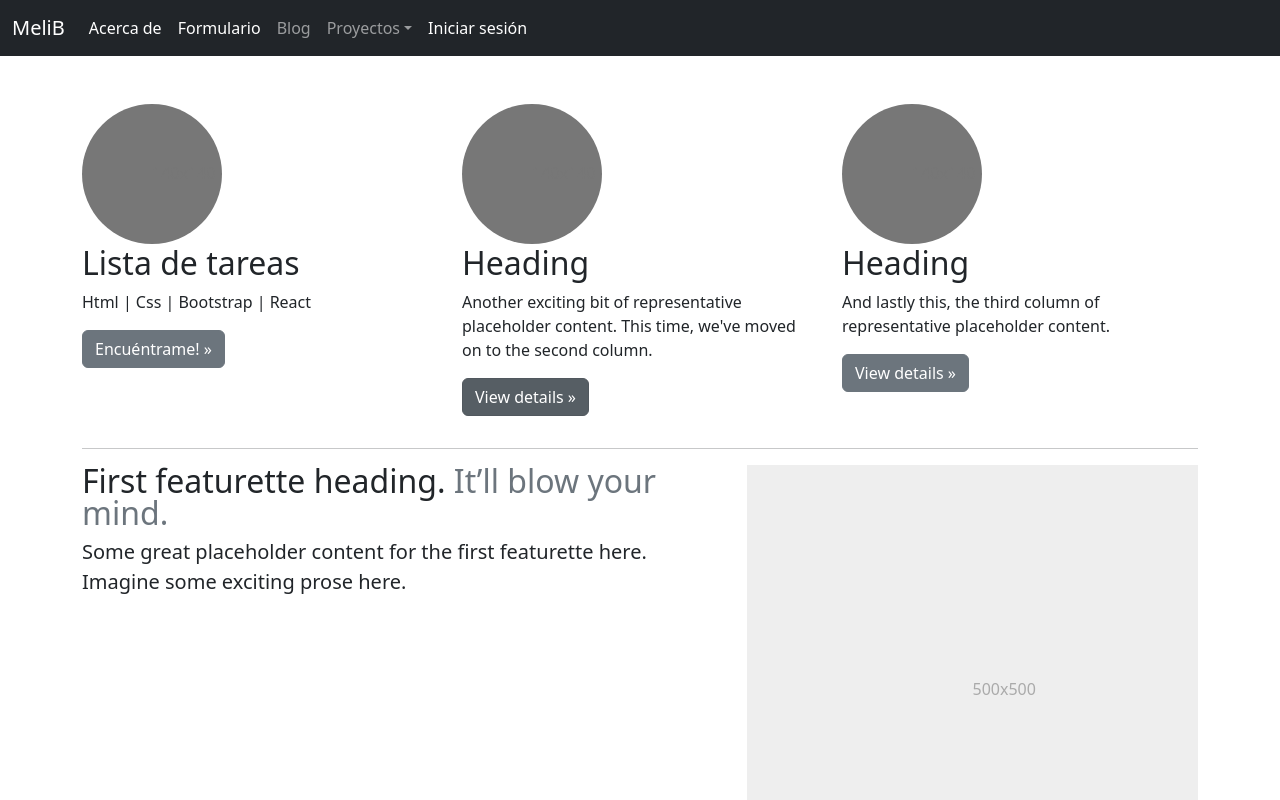
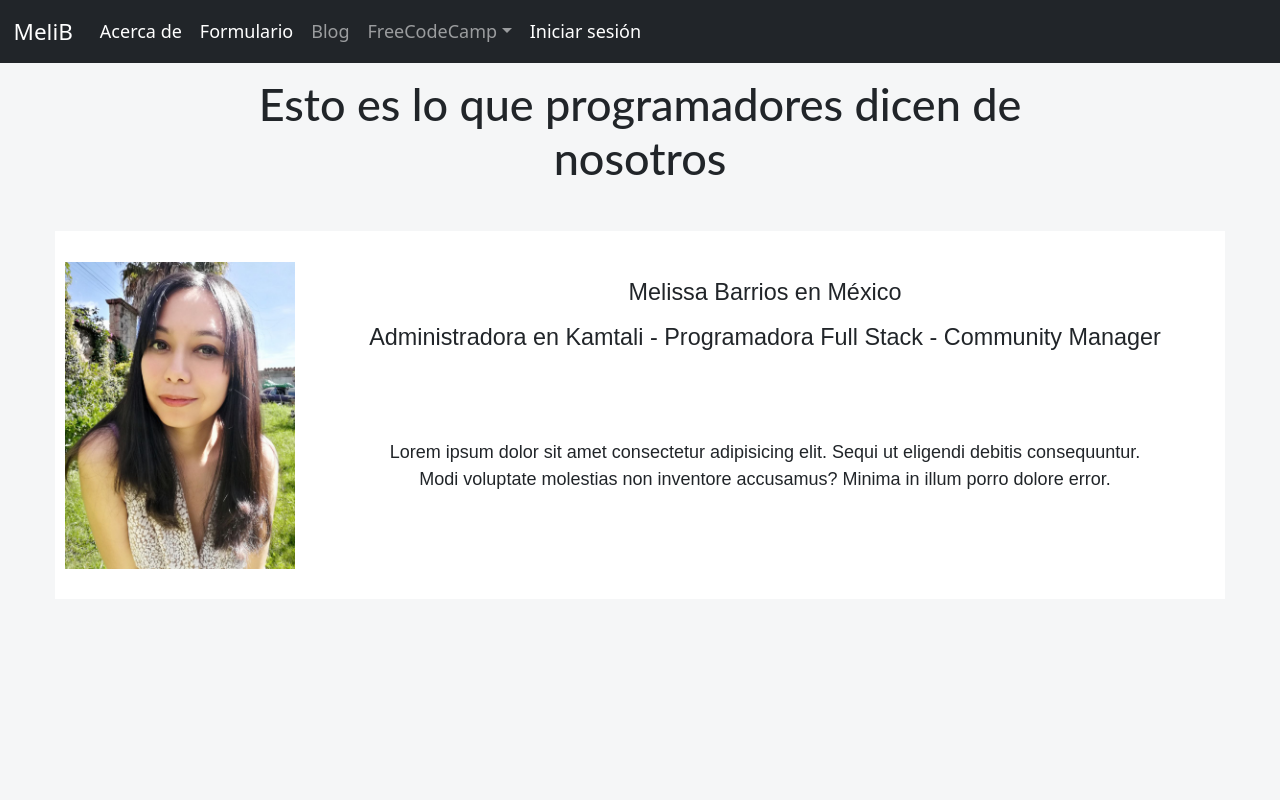
Before and after one commit to MeliBis/raiz-react, a React (Create React App) app in the folder raiz/: page /testimonios in a window 1280 px wide. Before the commit this address led to /. Shown: the top 800 px of the page. Built offline with nearby package versions, Linux system fonts and the light colour scheme.

Commit message:
inicio testimonioPage

```diff
--- a/raiz/src/components/Navbar.jsx
+++ b/raiz/src/components/Navbar.jsx
@@ -25,12 +25,12 @@ const NavBar = () => {
       </li>
       <li className="nav-item dropdown">
         <NavLink className="nav-link dropdown-toggle" to="/proyectos" role="button" data-bs-toggle="dropdown" aria-expanded="false">
-         Proyectos
+         FreeCodeCamp
         </NavLink>
         <ul className="dropdown-menu">
-          <li><NavLink className="dropdown-item" to="#">Action</NavLink></li>
-          <li><NavLink className="dropdown-item" to="#">Another action</NavLink></li>
-          <li><NavLink className="dropdown-item" to="#">Something else here</NavLink></li>
+          <li><NavLink className="dropdown-item" to="/testimonios">Testimonios</NavLink></li>
+          <li><NavLink className="dropdown-item" to="#">Segundo Proyecto action</NavLink></li>
+          <li><NavLink className="dropdown-item" to="#">Tercer proyecto</NavLink></li>
         </ul>
       </li>
       <li className="nav-item">
--- /dev/null
+++ b/raiz/src/components/Testimonios.jsx
@@ -0,0 +1,23 @@
+import React from 'react'
+
+const Testimonios = () => {
+  return (
+    <>
+        <div className=" contenedor-testimonio">
+            <div>
+              <img
+                src={require("../assets/testimonio-imgs/photo_2022-10-31_13-08-11.jpg")}
+                alt="testimonio Melissa"
+                className='imagen-testimonio' />
+            </div>
+           <div className="contenedor-texto-testimonio">
+            <p className='nombre-testimonio'>Melissa Barrios en México</p>
+            <p className='cargo-testimonio'>Administradora en Kamtali - Programadora Full Stack - Community Manager</p>
+            <p className="contenedor-texto-testimonio">Lorem ipsum dolor sit amet consectetur adipisicing elit. Sequi ut eligendi debitis consequuntur. Modi voluptate molestias non inventore accusamus? Minima in illum porro dolore error.</p>
+          </div>
+        </div>
+    </>
+  )
+}
+
+export default Testimonios
--- a/raiz/src/components/lista_de_tareas/FormularioTareas.jsx
+++ b/raiz/src/components/lista_de_tareas/FormularioTareas.jsx
@@ -32,7 +32,7 @@ const FormularioTareas = ({tareas, cambiarTareas}) => {
       className='formulario-tareas__input'
       placeholder='escribe una tarea'
       value={inputTarea}
-      onChange={(e) => handleInput()}
+      onChange={(e) => handleInput(e)}
        />
        <button
        type='submit'
--- a/raiz/src/pages/HomePage.jsx
+++ b/raiz/src/pages/HomePage.jsx
@@ -20,9 +20,9 @@ const HomePage = () => {
           </button>
         </article>
       </main> */}
-      <MainHome />
-{/*       <Footer />
- */}    </>
+       <MainHome />
+
+     </>
   );
 };
 
--- /dev/null
+++ b/raiz/src/pages/TestimoniosPage.jsx
@@ -0,0 +1,21 @@
+import React from 'react'
+import NavBar from '../components/Navbar'
+import Testimonios from '../components/Testimonios'
+import '../styles.css/testimonio.css'
+
+const TestimoniosPage = () => {
+  return (
+    <>
+    <NavBar/>
+    <div className="app">
+      <div className='contenedor-principal'>
+        <h1>Esto es lo que programadores dicen de nosotros</h1>
+        <Testimonios/>
+      </div>
+    </div>
+
+    </>
+  )
+}
+
+export default TestimoniosPage
--- a/raiz/src/routers/AppRouter.jsx
+++ b/raiz/src/routers/AppRouter.jsx
@@ -12,6 +12,7 @@ import FormularioPage from "../pages/FormularioPage";
 import ProyectosPage from "../pages/ProyectosPage";
 import BlogPage from "../pages/BlogPage";
 import ListaTareasPage from "../pages/ListaTareasPage";
+import TestimoniosPage from "../pages/TestimoniosPage";
 
 const AppRouter = () => {
   return (
@@ -23,6 +24,7 @@ const AppRouter = () => {
         <Route path="/formulario" element={<FormularioPage />} />
         <Route path="/proyectos" element={<ProyectosPage />} />
         <Route path="/listaTareas" element={<ListaTareasPage />} />
+        <Route path="/testimonios" element={<TestimoniosPage />} />
 
 
 
--- /dev/null
+++ b/raiz/src/styles.css/testimonio.css
@@ -0,0 +1,71 @@
+*{
+    margin: 0;
+    padding: 0;
+    box-sizing: border-box;
+}
+html, body{
+    font-size: 18px;
+    background-color: #f5f6f7;
+}
+h1{
+    max-width: 940px;
+    font-size: 2.5em;
+    font-family: lato,sans-serif;
+    font-weight: 700;
+    line-height: 1.1;
+    margin:40px 0;
+}
+.app{
+    min-height: 100vh;
+
+    flex-wrap: wrap;
+    align-items: center;
+    justify-content: center;
+    text-align: center;
+    background-color: #f5f6f7;
+}
+ .contenedor-principal{
+    min-height: 600px;
+    display: flex;
+    flex-wrap: wrap;
+    align-items: center;
+    justify-content: center;
+}
+
+ .contenedor-testimonio{
+    width: 1170px;
+    height: 368px;
+    margin: 10px 10px 50px;
+    display: flex;
+    align-items: center;
+    justify-content: center;
+    background-color:#fff;
+    box-shadow: 0 3px 13px 1px rgba(0, 0, 0 / 9%);
+}
+.contenedor-testimonio .imagen-testimonio{
+    width:250px;
+    border-radius: 10px;
+    padding:0 10px;
+}
+.contenedor-texto-testimonio{
+    width: 100%;
+    font-size: 18px;
+    text-align: center;
+    padding: 40px;
+    font-family: sans-serif;
+    font-weight: 400;
+    line-height: 1.5rem;
+}
+.nombre-testimonio{
+    font-size: 1.3rem;
+}
+.cargo-testimonio{
+    font-size: 1.3rem;
+    margin-top: 15px;
+    padding-bottom: 30px;
+
+}
+.texto-testimonio{
+    font-size: 1.1rem;
+    text-align: justify;
+}
```
Also changed, not shown: raiz/src/components/MainHome.jsx (+6 -2 lines), raiz/src/assets/testimonio-imgs/photo_2022-10-31_13-08-11.jpg (added).
